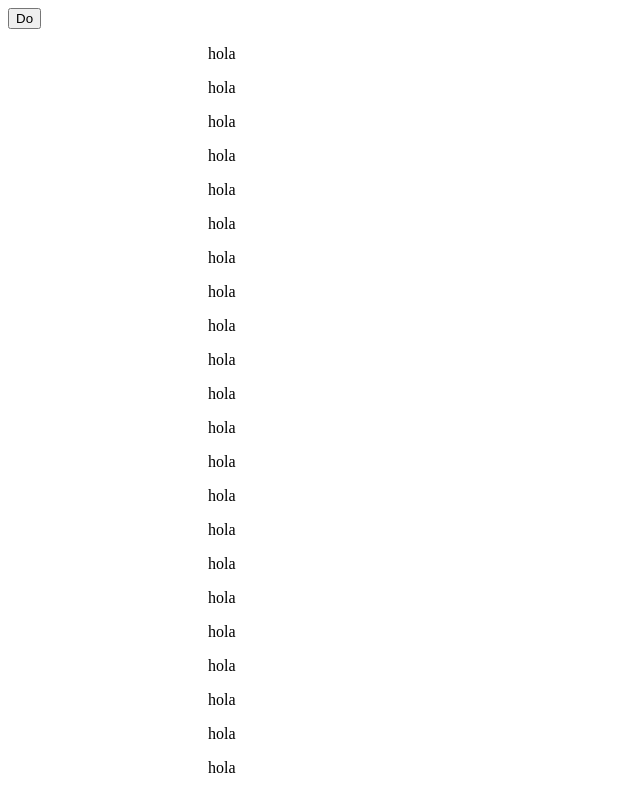
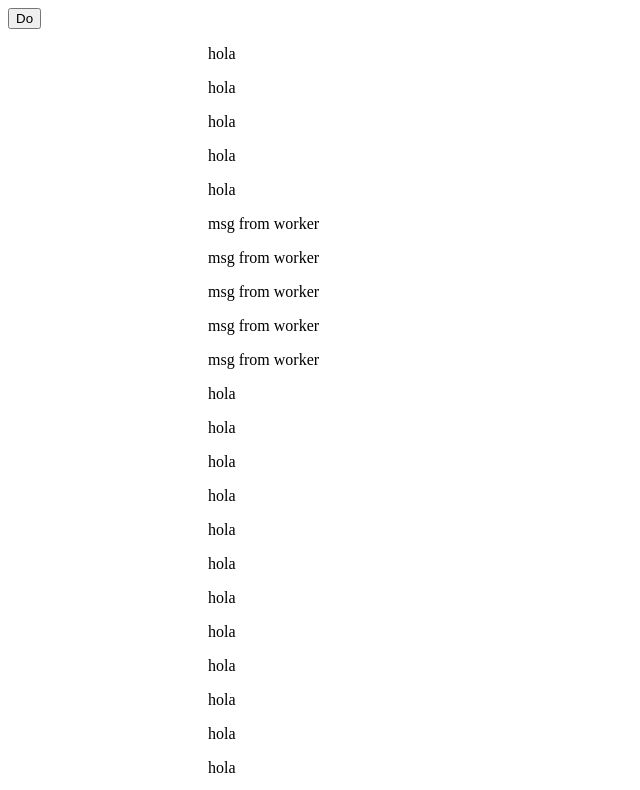
Before and after one commit to alfonso-presa/profiling-demo, a website: page sample/index.html in a window 1280 px wide. Both pictures are taken after a click on the button "Do". Shown: the top 790 px of the page, without its empty margins (0-640 px from the left). Drawn offline with Linux system fonts and the light colour scheme.

Commit message:
refator(): Even better sample

```diff
--- a/sample/index.html
+++ b/sample/index.html
@@ -3,8 +3,9 @@
     <head>
         <style>
             p {
-                transition: all 2s;
+                transition: all 100ms;
                 position: relative;
+                left: 0;
             }
 
             p.move {
@@ -28,30 +29,35 @@
                 writeMessage(e.data);
             };
 
+            var id = 0;
             function writeMessage(text) {
-                document.getElementById('log').innerHTML = document.getElementById('log').innerHTML +`<p class="sel">${text}</p>`
-                setTimeout(() => document.querySelectorAll('p.sel').forEach((t) => t.className='move'),1);
+                var curid = id++;
+                document.getElementById('log').innerHTML = document.getElementById('log').innerHTML +`<p class="c${curid}">${text}</p>`
+                setTimeout(() => document.querySelectorAll('p.c' + curid).forEach((t) => t.className='move'),Math.floor(1000* Math.random()));
             }
 
             function doOtherThing(text) {
                 worker.postMessage('Hi worker!');
                 writeMessage('hola');
+                for(var i = 0; i < 10000; i++) {
+                    window.j = i / 1;
+                }
             }
 
             function doSomething() {
-                var count = 10;
+                var count = 5;
                 function task() {
                     if(count-- <= 0) {
                         return;
                     }
-                    task();
+                    setTimeout(task, 10);
                     doOtherThing();
                 }
                 task();
             }
 
             function doSomethingUp() {
-                for(var i = 0; i < 10; i++) {
+                for(var i = 0; i < 5; i++) {
                     doSomething();
                 }
             }
```
Also changed, not shown: sample.js (+5 -2 lines).
